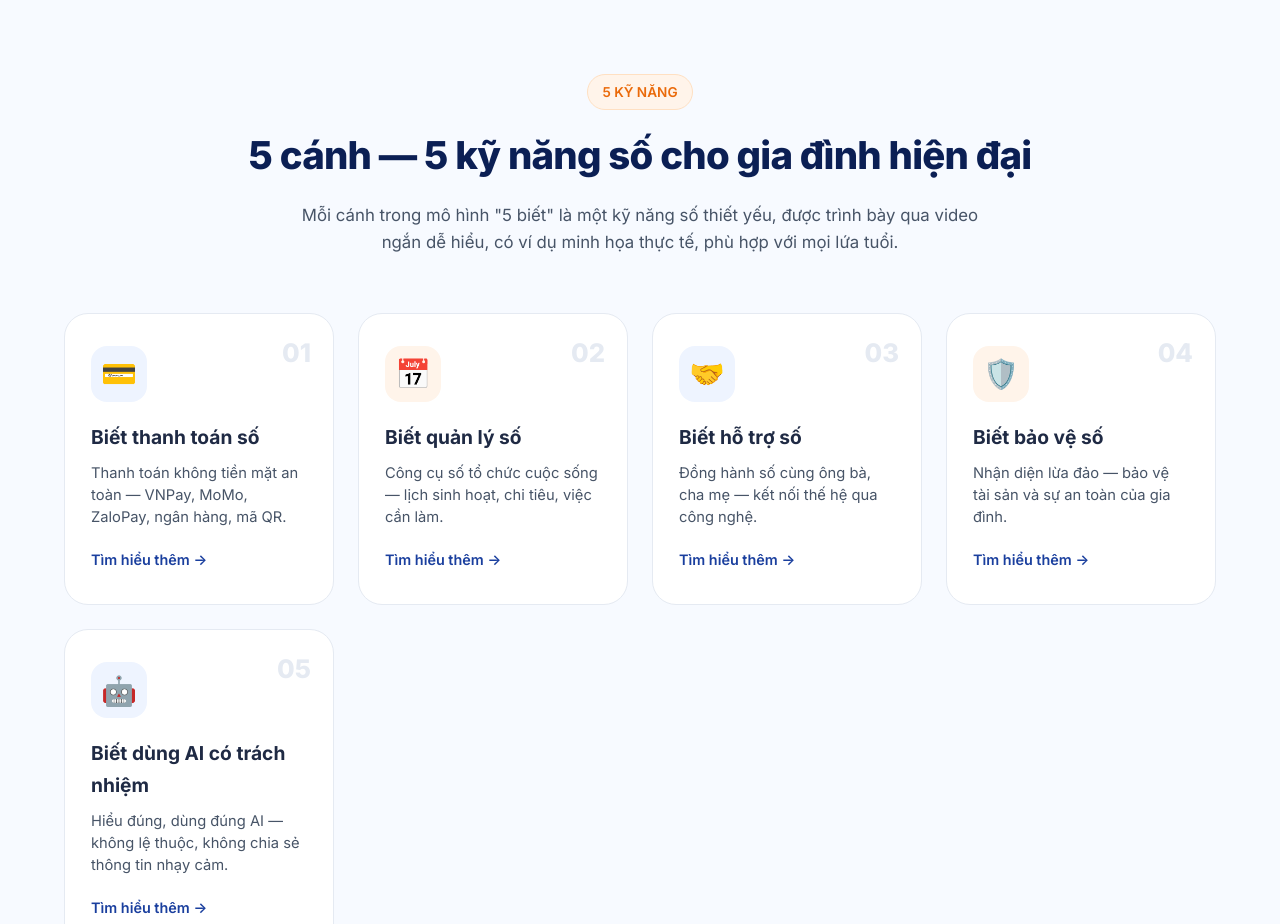
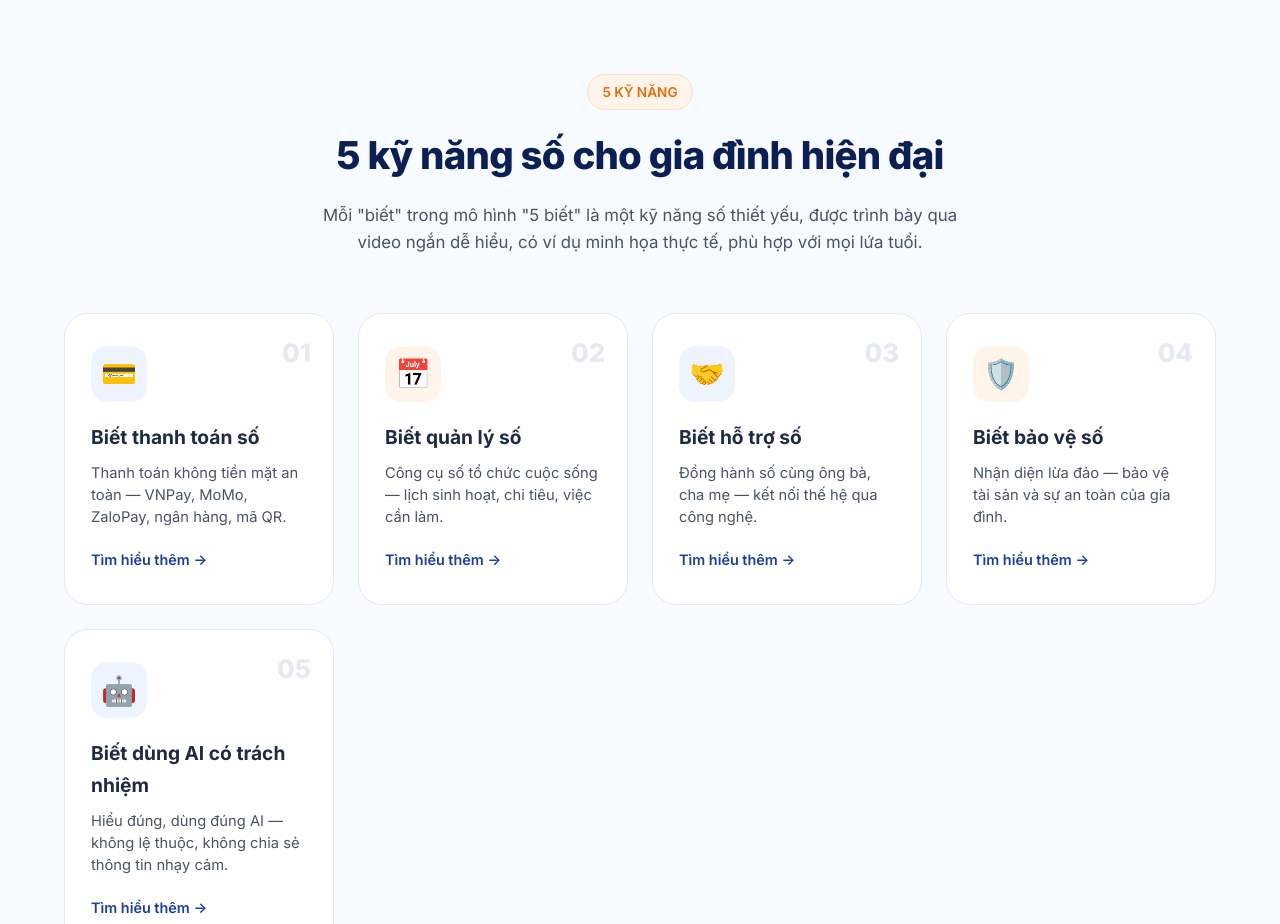
Before and after one commit to locth/Website_GD5B, a plain HTML site: page index.html in a window 1280 px wide. Shown: the part 1840-2764 px from the top of the page. Drawn offline with Linux system fonts and the light colour scheme.

Commit message:
Update section title and description in index.html

```diff
--- a/index.html
+++ b/index.html
@@ -113,8 +113,8 @@
     <div class="container">
       <div class="section-head reveal">
         <span class="section-tag">5 KỸ NĂNG</span>
-        <h2 class="section-title">5 cánh — 5 kỹ năng số cho gia đình hiện đại</h2>
-        <p class="section-sub">Mỗi cánh trong mô hình "5 biết" là một kỹ năng số thiết yếu, được trình bày qua video ngắn dễ hiểu, có ví dụ minh họa thực tế, phù hợp với mọi lứa tuổi.</p>
+        <h2 class="section-title">5 kỹ năng số cho gia đình hiện đại</h2>
+        <p class="section-sub">Mỗi "biết" trong mô hình "5 biết" là một kỹ năng số thiết yếu, được trình bày qua video ngắn dễ hiểu, có ví dụ minh họa thực tế, phù hợp với mọi lứa tuổi.</p>
       </div>
 
       <div class="pillars">
```
